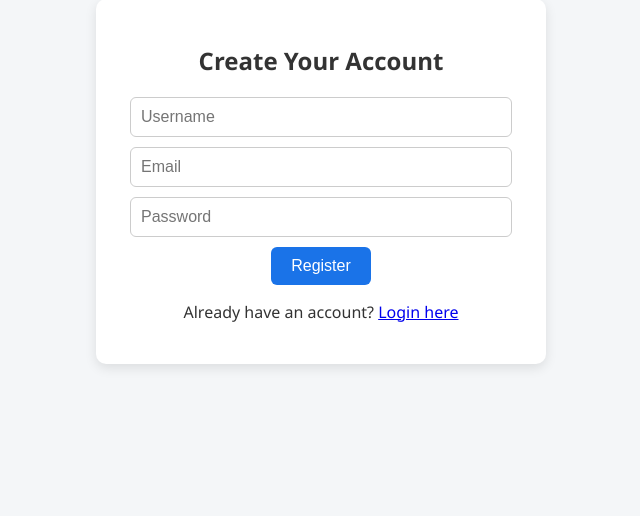
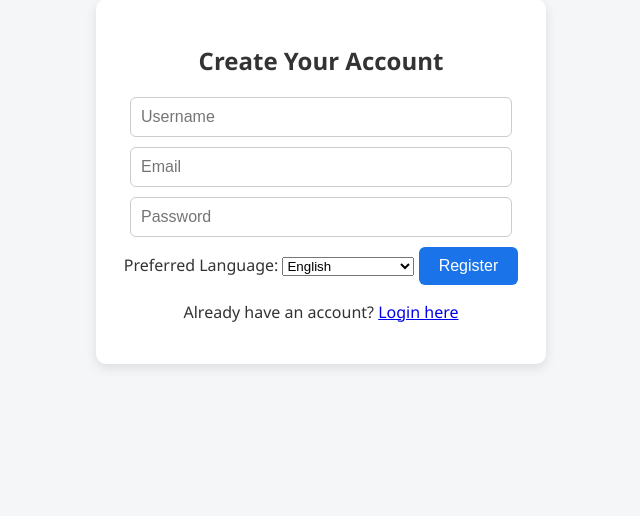
Before and after one commit to Wenz922/NewsMind, a Flask app: page /register in a window 1280 px wide. Shown: the part 170-686 px from the top of the page, without its empty margins (319-959 px from the left). Run offline with Flask 3, Linux system fonts and the light colour scheme.

Commit message:
Updated register html file

```diff
--- a/templates/register.html
+++ b/templates/register.html
@@ -7,6 +7,16 @@
         <input type="text" name="username" placeholder="Username" required>
         <input type="email" name="email" placeholder="Email" required>
         <input type="password" name="password" placeholder="Password" required>
+
+        <label for="language">Preferred Language:</label>
+        <select name="language" id="language">
+            <option value="en" selected>English</option>
+            <option value="zh">中文 (Mandarin)</option>
+            <option value="es">Español (Spanish)</option>
+            <option value="de">Deutsch (German)</option>
+            <option value="fr">Français (French)</option>
+        </select>
+
         <button type="submit" class="btn">Register</button>
     </form>
 
```
